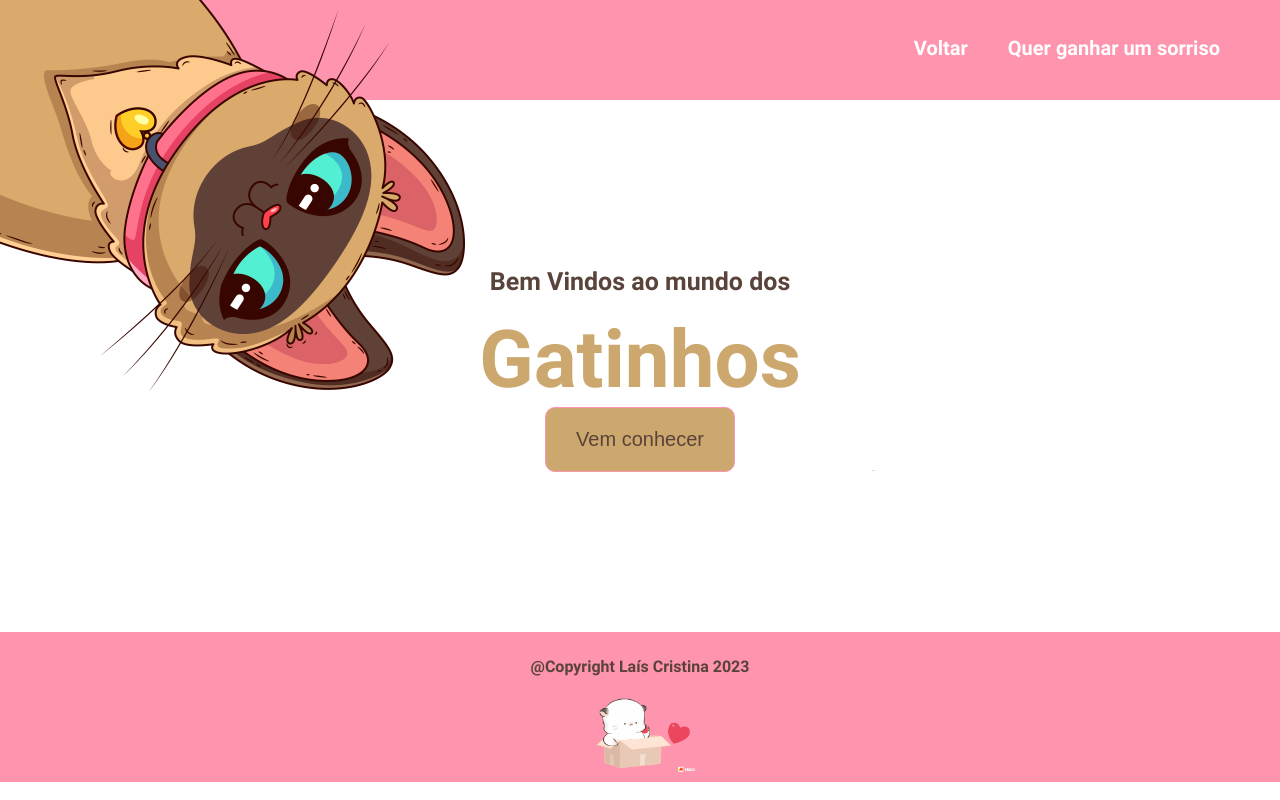
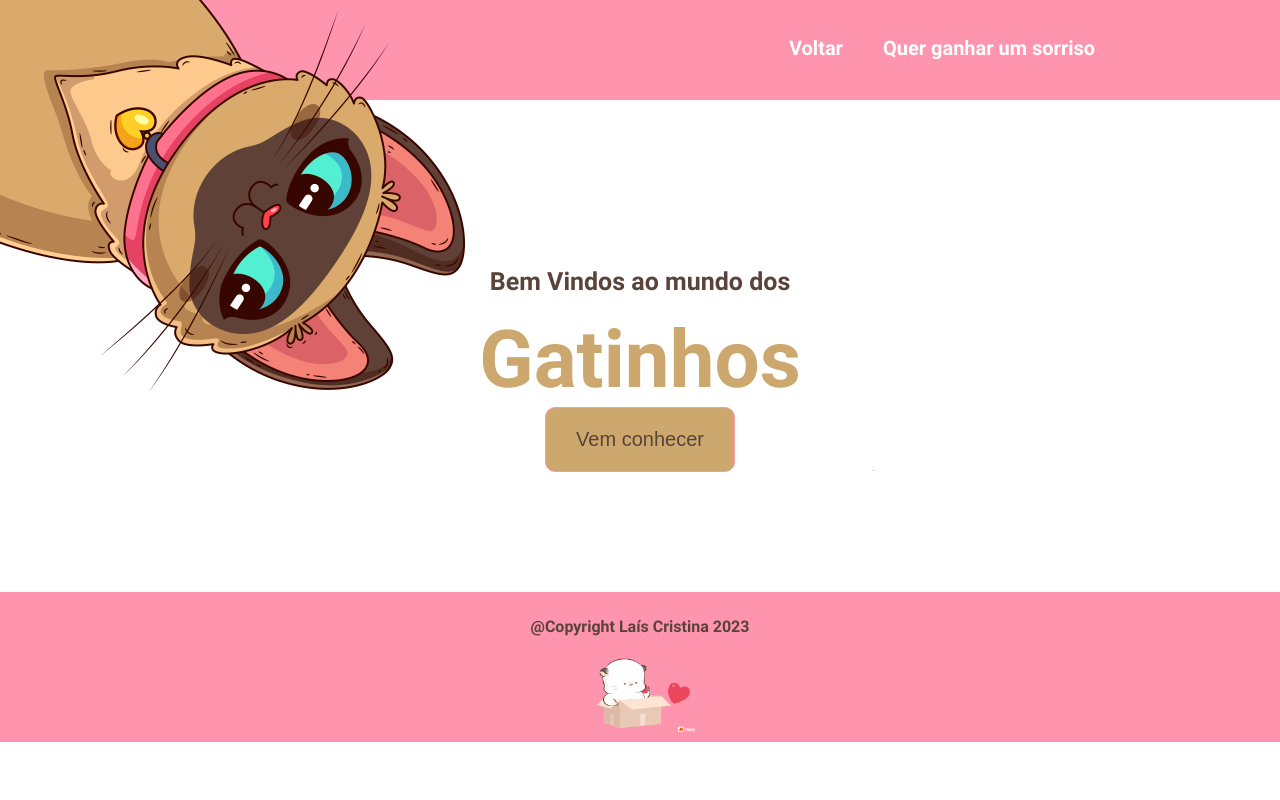
Before and after one commit to Laishyde/project-cute-cat, a React (Create React App) app: page / in a window 1280 px wide. Built offline with nearby package versions, Linux system fonts and the light colour scheme.

Commit message:
alteração feita

```diff
--- a/src/Components/Footer.css
+++ b/src/Components/Footer.css
@@ -1,7 +1,7 @@
 .final{
     background-color: #FF94AE;
     height: 150px;
-   margin-top: 160px;
+   margin-top: 120px;
 
     display: flex;
     justify-content: center;
--- a/src/Components/Header.css
+++ b/src/Components/Header.css
@@ -2,6 +2,7 @@ nav {
     width: 100%;
     display: flex;
     justify-content: end;
+    justify-content: center;
 
 
 
```
Also changed, not shown: src/assets/reponsivo.png (added).
